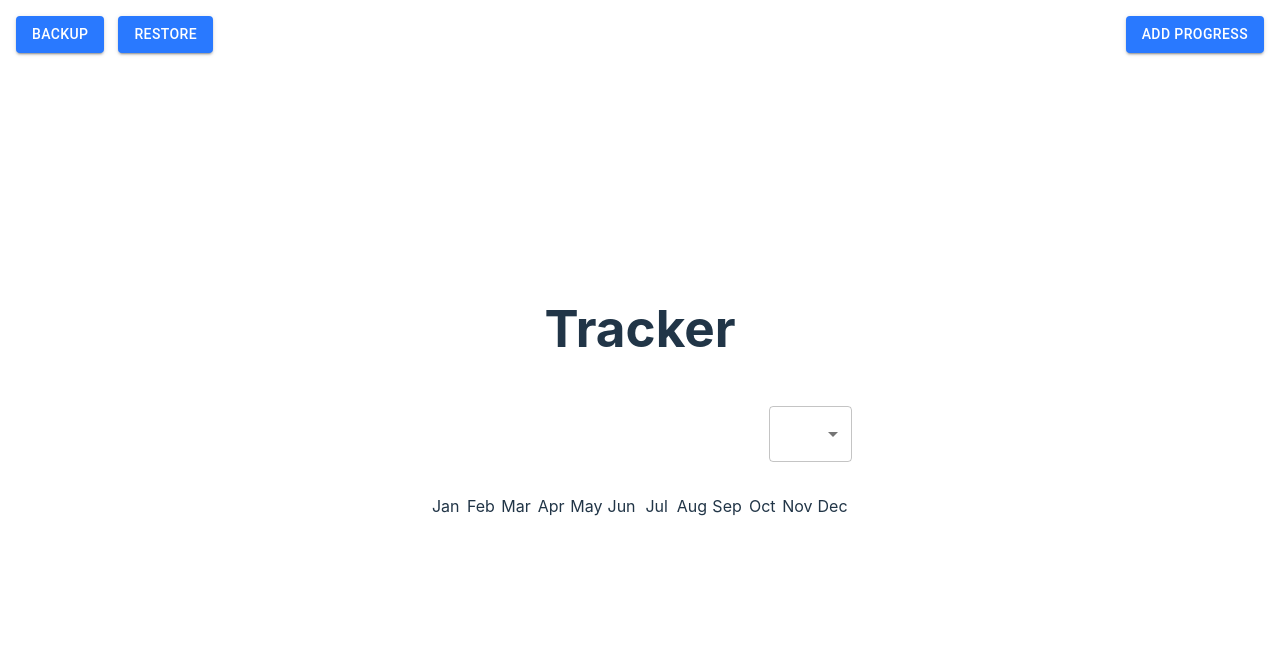
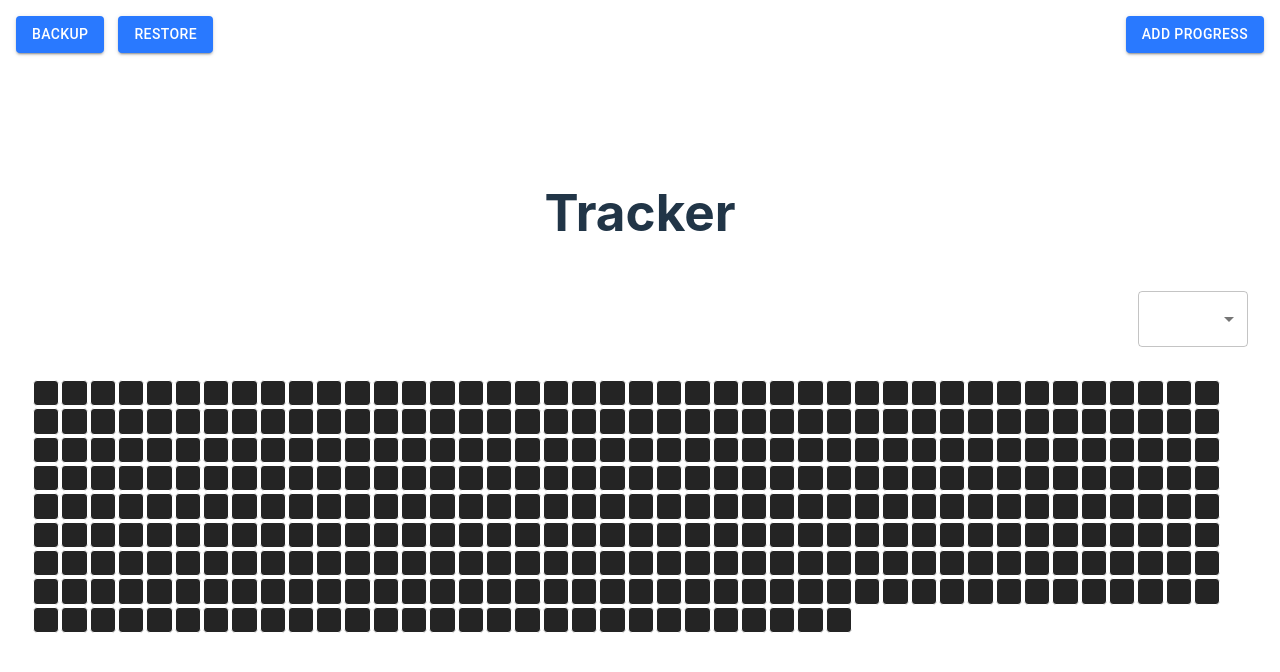
Before and after one commit to GeorgeSedhom0/ProgressTracker, a React (Vite) app: page / in a window 1280 px wide. Shown: the top 672 px of the page. Built offline with nearby package versions, Linux system fonts and the light colour scheme.

Commit message:
more functional year picker and removed months pointers

```diff
--- a/src/Tracker.tsx
+++ b/src/Tracker.tsx
@@ -13,7 +13,7 @@ export interface Progress {
 
 const Tracker = () => {
   const [progress, setProgress] = useState<Progress[]>([]);
-  const [selectedYear, setSelectedYear] = useState<string>("2022");
+  const [selectedYear, setSelectedYear] = useState<string>("Leatest 365 Days");
 
   const allPossibleYears: string[] = [];
   progress.forEach((item) => {
@@ -23,10 +23,42 @@ const Tracker = () => {
     }
   });
 
-  const currentYearProgress = progress.filter((item) => {
+  const filler = (progress: Progress[]) => {
+    if (progress.length >= 365) return progress;
+    const fullYear = [];
+    const yearStart = new Date();
+    // make it 1/1 of the current year
+    yearStart.setMonth(0);
+    yearStart.setDate(1);
+
+    for (let i = 0; i < 365; i++) {
+      fullYear.push({
+        progress: 0,
+        date: yearStart.getTime(),
+        done: [],
+      });
+      yearStart.setDate(yearStart.getDate() + 1);
+    }
+    fullYear.forEach((item, index) => {
+      if (progress[index]) {
+        fullYear[index] = progress[index];
+      }
+    });
+    return fullYear;
+  };
+
+  const currentYearProgress = filler(
+    progress.filter((item) => {
+      if (selectedYear === "Leatest 365 Days") {
+        // return latest 365 days
+        const yearAgo = new Date();
+        yearAgo.setDate(yearAgo.getDate() - 365);
+        return item.date > yearAgo.getTime();
+      }
       const year = new Date(item.date).getFullYear() as unknown as string;
       return year === selectedYear;
-  });
+    })
+  );
 
   const colorByProgress = [
     "#242424",
@@ -35,23 +67,6 @@ const Tracker = () => {
     "#308930",
     "#33aa33",
   ];
-
-  const months = [
-    "Jan",
-    "Feb",
-    "Mar",
-    "Apr",
-    "May",
-    "Jun",
-    "Jul",
-    "Aug",
-    "Sep",
-    "Oct",
-    "Nov",
-    "Dec",
-  ];
-
-  // create mock progress data
 
   const mockProgress = () => {
     const newProgress = [];
@@ -108,11 +123,12 @@ const Tracker = () => {
           }}
         >
           <Select
-            defaultValue={selectedYear}
+            value={selectedYear}
             onChange={(e) => {
               setSelectedYear(e.target.value);
             }}
           >
+            <MenuItem value="Leatest 365 Days">All Years</MenuItem>
             {allPossibleYears.map((item) => (
               <MenuItem key={item} value={item}>
                 {item}
@@ -125,18 +141,10 @@ const Tracker = () => {
           style={{
             width: "100%",
             display: "flex",
+            flexWrap: "wrap",
             margin: "1em 0",
           }}
         >
-          {months.map((item, index) => {
-            return (
-              <div key={index} style={{ width: "8.3%", textAlign: "center" }}>
-                {item}
-              </div>
-            );
-          })}
-        </div>
-
           {currentYearProgress.map((item: Progress, index: number) => {
             const dateTitle = new Date(item.date).toLocaleDateString();
             const Title = () => {
@@ -174,6 +182,7 @@ const Tracker = () => {
           })}
         </div>
       </div>
+    </div>
   );
 };
 
```
Lines whose indentation alone changed are shown as unchanged.
